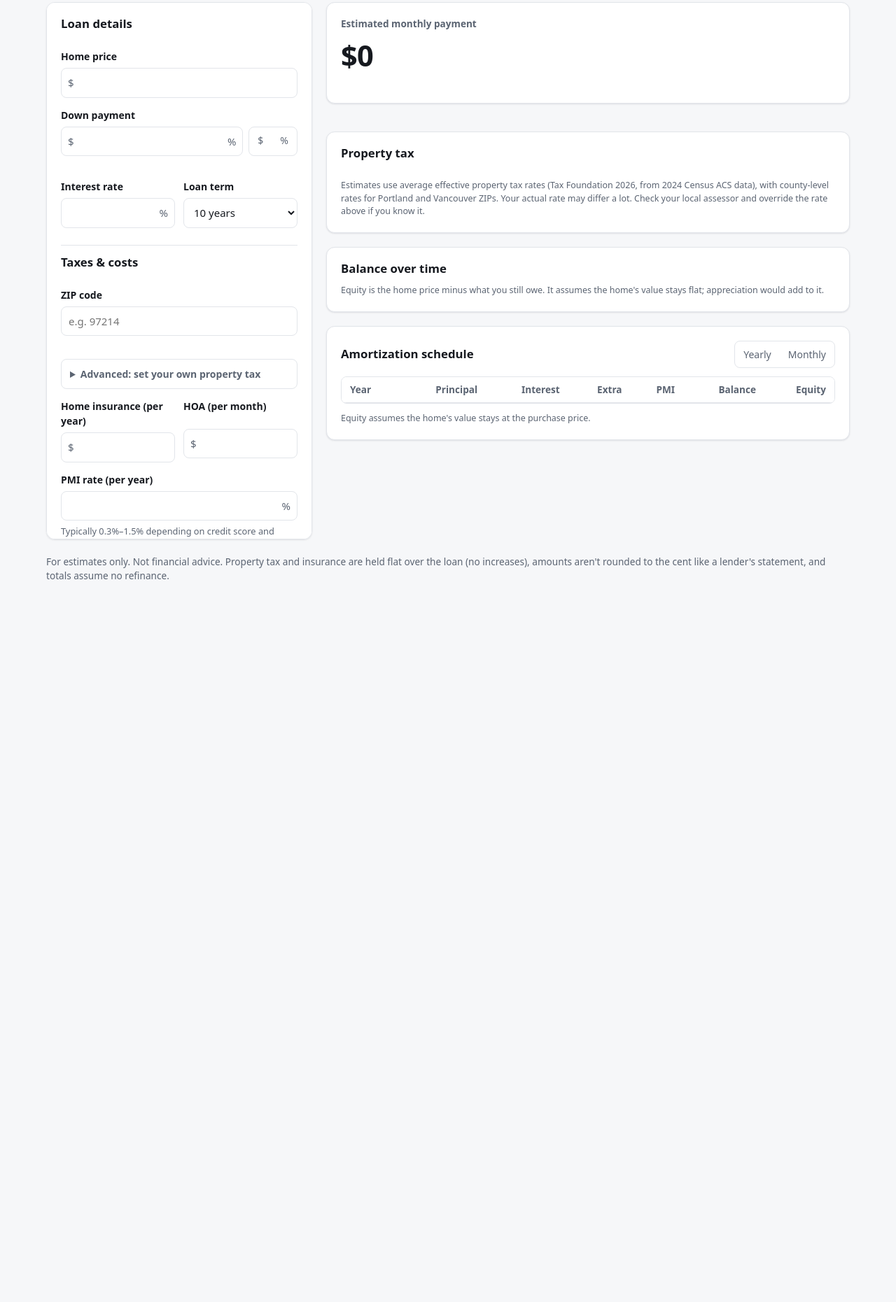
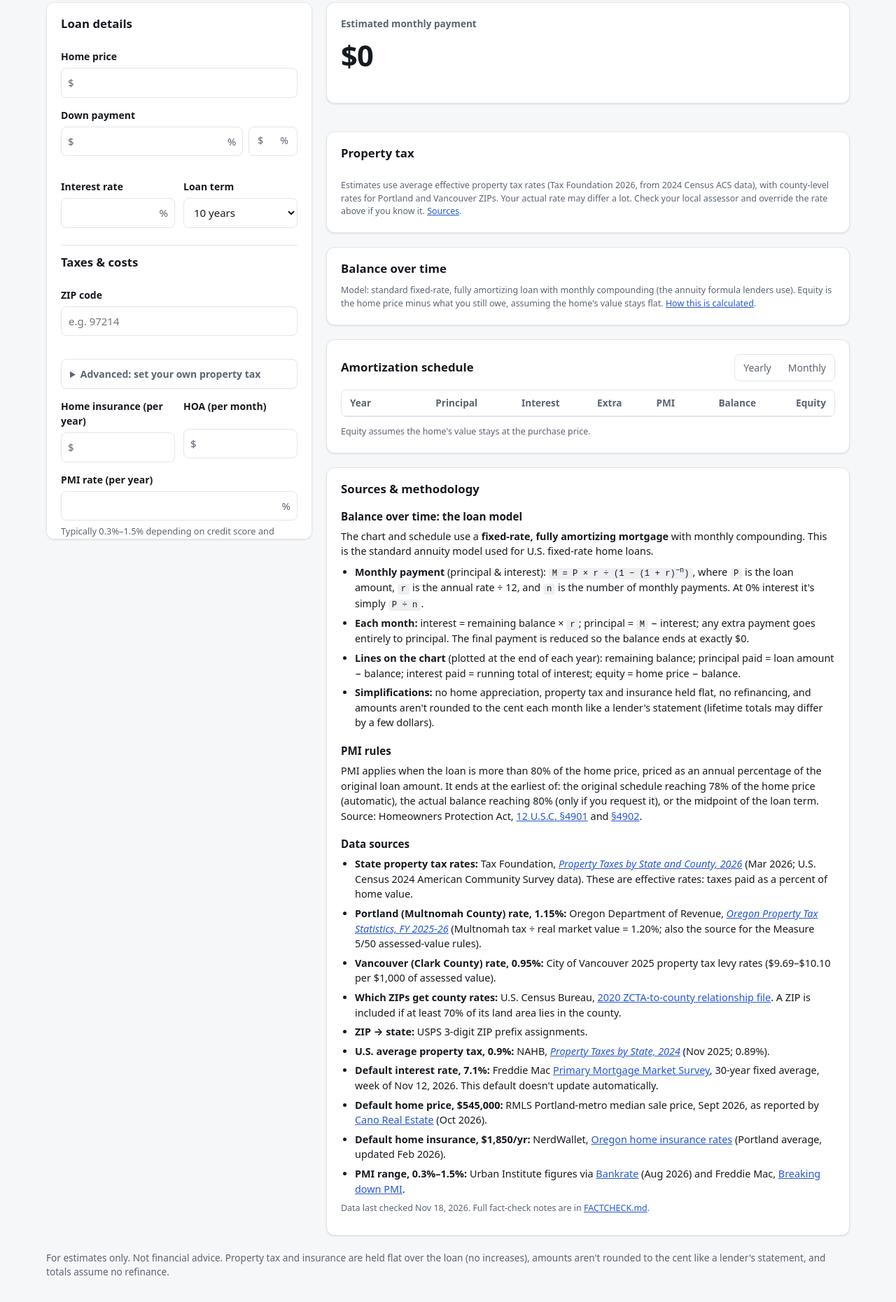
Before and after one commit to mbriones98/mortgage-calculator, a website: page index.html in a window 1280 px wide. Shown: the part 107-1968 px from the top of the page at 70% size. Before the commit the page ends 986 px from the top, so only its background shows below. Drawn offline with Linux system fonts and the light colour scheme.

Commit message:
Add sources & methodology section and AGENTS.md
- On-page "Sources & methodology": loan model (fixed-rate, fully
  amortizing annuity with monthly compounding), PMI rules (HPA), and
  cited data sources with links and dates
- Link to it from the balance chart and property tax card
- AGENTS.md: purpose, stack, commands, layout, conventions, research
  pointers, known gaps

Co-Authored-By: Claude Opus 5.5 <noreply@anthropic.com>

```diff
--- a/index.html
+++ b/index.html
@@ -154,13 +154,13 @@
         <div class="tax-figures" id="taxFigures"></div>
         <div id="taxStrip"></div>
         <p id="oregonNote" class="callout" hidden>In Oregon, property tax is based on the home's <em>assessed value</em>, which does not reset when the home sells. Two homes with the same price can have very different tax bills. For an accurate number, open <strong>Advanced</strong> under the ZIP code, switch to <strong>$</strong>, and enter the current tax bill from the listing or <a href="https://www.portlandmaps.com/" target="_blank" rel="noopener">PortlandMaps</a>.</p>
-        <p class="fine-print">Estimates use average effective property tax rates (Tax Foundation 2026, from 2024 Census ACS data), with county-level rates for Portland and Vancouver ZIPs. Your actual rate may differ a lot. Check your local assessor and override the rate above if you know it.</p>
+        <p class="fine-print">Estimates use average effective property tax rates (Tax Foundation 2026, from 2024 Census ACS data), with county-level rates for Portland and Vancouver ZIPs. Your actual rate may differ a lot. Check your local assessor and override the rate above if you know it. <a href="#methodology">Sources</a>.</p>
       </div>
 
       <div class="card">
         <h2>Balance over time</h2>
         <div id="balanceChart"></div>
-        <p class="fine-print">Equity is the home price minus what you still owe. It assumes the home's value stays flat; appreciation would add to it.</p>
+        <p class="fine-print">Model: standard fixed-rate, fully amortizing loan with monthly compounding (the annuity formula lenders use). Equity is the home price minus what you still owe, assuming the home's value stays flat. <a href="#methodology">How this is calculated</a>.</p>
       </div>
 
       <div class="card">
@@ -181,6 +181,37 @@
         </div>
         <p class="fine-print">Equity assumes the home's value stays at the purchase price.</p>
       </div>
+
+      <div class="card prose" id="methodology">
+        <h2>Sources &amp; methodology</h2>
+
+        <h3>Balance over time: the loan model</h3>
+        <p>The chart and schedule use a <strong>fixed-rate, fully amortizing mortgage</strong> with monthly compounding. This is the standard annuity model used for U.S. fixed-rate home loans.</p>
+        <ul>
+          <li><strong>Monthly payment</strong> (principal &amp; interest): <code>M = P × r ÷ (1 − (1 + r)<sup>−n</sup>)</code>, where <code>P</code> is the loan amount, <code>r</code> is the annual rate ÷ 12, and <code>n</code> is the number of monthly payments. At 0% interest it's simply <code>P ÷ n</code>.</li>
+          <li><strong>Each month:</strong> interest = remaining balance × <code>r</code>; principal = <code>M</code> − interest; any extra payment goes entirely to principal. The final payment is reduced so the balance ends at exactly $0.</li>
+          <li><strong>Lines on the chart</strong> (plotted at the end of each year): remaining balance; principal paid = loan amount − balance; interest paid = running total of interest; equity = home price − balance.</li>
+          <li><strong>Simplifications:</strong> no home appreciation, property tax and insurance held flat, no refinancing, and amounts aren't rounded to the cent each month like a lender's statement (lifetime totals may differ by a few dollars).</li>
+        </ul>
+
+        <h3>PMI rules</h3>
+        <p>PMI applies when the loan is more than 80% of the home price, priced as an annual percentage of the original loan amount. It ends at the earliest of: the original schedule reaching 78% of the home price (automatic), the actual balance reaching 80% (only if you request it), or the midpoint of the loan term. Source: Homeowners Protection Act, <a href="https://www.law.cornell.edu/uscode/text/12/4901" target="_blank" rel="noopener">12 U.S.C. §4901</a> and <a href="https://www.law.cornell.edu/uscode/text/12/4902" target="_blank" rel="noopener">§4902</a>.</p>
+
+        <h3>Data sources</h3>
+        <ul>
+          <li><strong>State property tax rates:</strong> Tax Foundation, <a href="https://taxfoundation.org/data/all/state/property-taxes-by-state-county/" target="_blank" rel="noopener"><cite>Property Taxes by State and County, 2026</cite></a> (Mar 2026; U.S. Census 2024 American Community Survey data). These are effective rates: taxes paid as a percent of home value.</li>
+          <li><strong>Portland (Multnomah County) rate, 1.15%:</strong> Oregon Department of Revenue, <a href="https://www.oregon.gov/dor/programs/gov-research/Documents/FY%202025-26%20Oregon%20Property%20Tax%20Statistics%20Report-UA.pdf" target="_blank" rel="noopener"><cite>Oregon Property Tax Statistics, FY 2025-26</cite></a> (Multnomah tax ÷ real market value = 1.20%; also the source for the Measure 5/50 assessed-value rules).</li>
+          <li><strong>Vancouver (Clark County) rate, 0.95%:</strong> City of Vancouver 2025 property tax levy rates ($9.69–$10.10 per $1,000 of assessed value).</li>
+          <li><strong>Which ZIPs get county rates:</strong> U.S. Census Bureau, <a href="https://www2.census.gov/geo/docs/maps-data/data/rel2020/zcta520/" target="_blank" rel="noopener">2020 ZCTA-to-county relationship file</a>. A ZIP is included if at least 70% of its land area lies in the county.</li>
+          <li><strong>ZIP → state:</strong> USPS 3-digit ZIP prefix assignments.</li>
+          <li><strong>U.S. average property tax, 0.9%:</strong> NAHB, <a href="https://eyeonhousing.org/2025/11/property-taxes-by-state-2024/" target="_blank" rel="noopener"><cite>Property Taxes by State, 2024</cite></a> (Nov 2025; 0.89%).</li>
+          <li><strong>Default interest rate, 7.1%:</strong> Freddie Mac <a href="https://www.freddiemac.com/pmms" target="_blank" rel="noopener">Primary Mortgage Market Survey</a>, 30-year fixed average, week of Nov 12, 2026. This default doesn't update automatically.</li>
+          <li><strong>Default home price, $545,000:</strong> RMLS Portland-metro median sale price, Sept 2026, as reported by <a href="https://www.canorealestate.com/portland-metro-real-estate-market-report/" target="_blank" rel="noopener">Cano Real Estate</a> (Oct 2026).</li>
+          <li><strong>Default home insurance, $1,850/yr:</strong> NerdWallet, <a href="https://www.nerdwallet.com/insurance/homeowners/oregon-home-insurance" target="_blank" rel="noopener">Oregon home insurance rates</a> (Portland average, updated Feb 2026).</li>
+          <li><strong>PMI range, 0.3%–1.5%:</strong> Urban Institute figures via <a href="https://www.hawaiinewsnow.com/bankrate-article/2026/08/11/pmi-got-you-into-your-home-it-shouldnt-overstay-its-welcome/" target="_blank" rel="noopener">Bankrate</a> (Aug 2026) and Freddie Mac, <a href="https://myhome.freddiemac.com/buying/breaking-down-pmi" target="_blank" rel="noopener">Breaking down PMI</a>.</li>
+        </ul>
+        <p class="fine-print">Data last checked Nov 18, 2026. Full fact-check notes are in <a href="https://github.com/mbriones98/mortgage-calculator/blob/main/FACTCHECK.md" target="_blank" rel="noopener">FACTCHECK.md</a>.</p>
+      </div>
     </section>
   </main>
 
--- a/styles.css
+++ b/styles.css
@@ -192,6 +192,13 @@ input[readonly] { color: var(--muted); }
 .eyebrow { margin: 0; color: var(--muted); font-size: 0.85rem; font-weight: 550; }
 .big-number { margin: 4px 0 16px; font-size: 2.6rem; font-weight: 700; letter-spacing: -0.02em; font-variant-numeric: tabular-nums; }
 .muted { color: var(--muted); margin-top: 0; }
+.fine-print a { color: var(--accent); }
+.prose { font-size: 0.9rem; }
+.prose h3 { font-size: 0.95rem; margin: 18px 0 6px; }
+.prose p { margin: 0 0 8px; }
+.prose ul { margin: 0 0 8px; padding-left: 20px; display: grid; gap: 6px; }
+.prose a { color: var(--accent); }
+.prose code { font-size: 0.85em; background: color-mix(in srgb, var(--grid) 70%, transparent); padding: 1px 5px; border-radius: 4px; overflow-wrap: anywhere; }
 .advanced {
   border: 1px solid var(--border);
   border-radius: 8px;
```
Also changed, not shown: AGENTS.md (added, +74 -0 lines).
